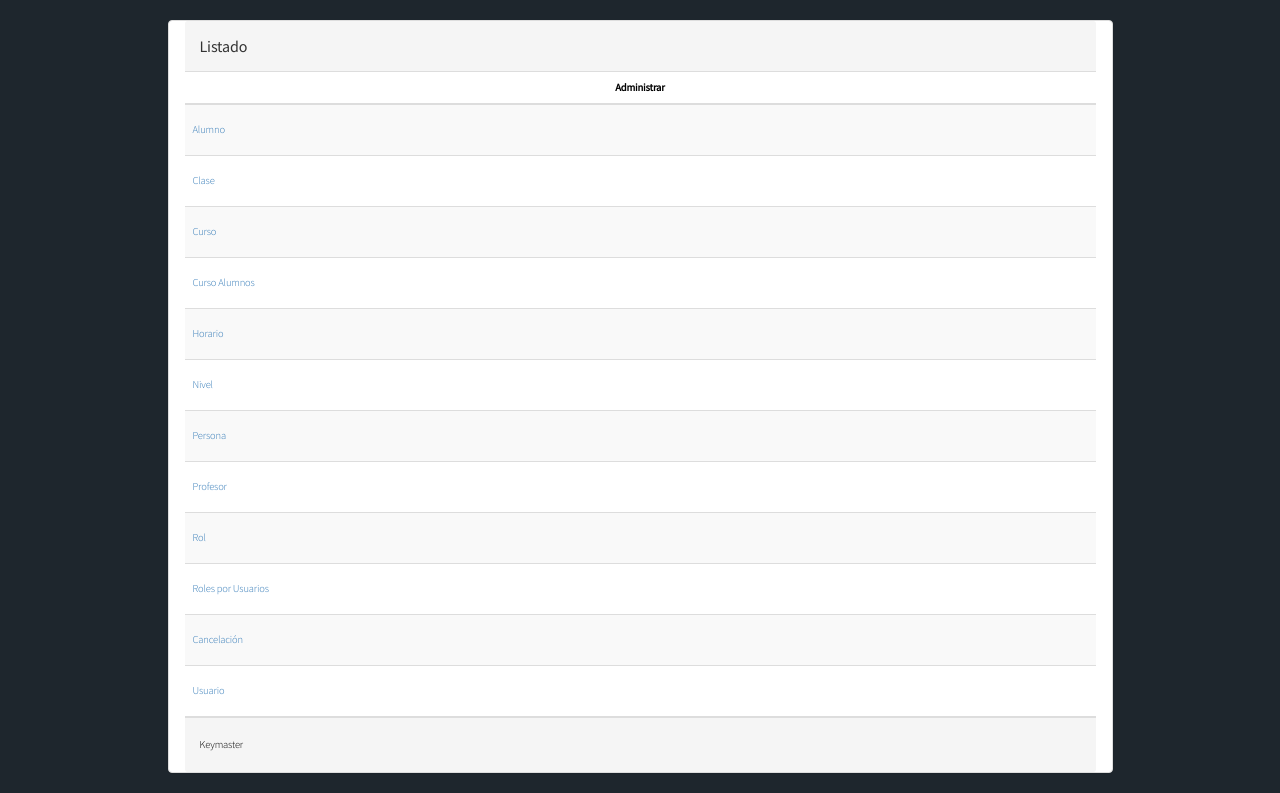
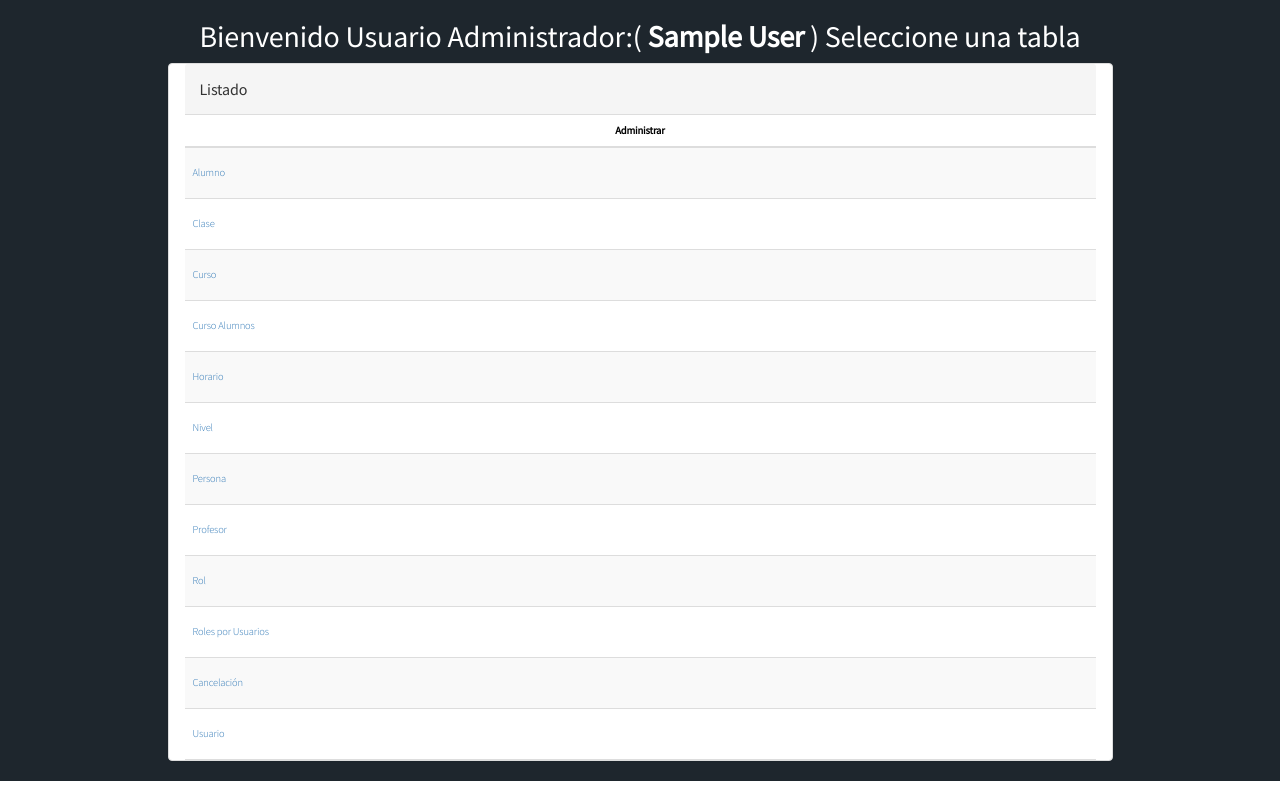
Before and after one commit to natecordova/keyMaster, a PHP site: page /pages/vistaAdmin.php in a window 1280 px wide. Shown: the part 52-845 px from the top of the page. Run offline with PHP 8.4, Linux system fonts and the light colour scheme; the visitor is signed in with stand-in values (Sample User, id 1); some libraries are stand-ins or nearby versions.

Commit message:
Update vistaAdmin.php

```diff
--- a/pages/vistaAdmin.php
+++ b/pages/vistaAdmin.php
@@ -1,3 +1,7 @@
+<?php
+session_start();
+?>
+
 <!DOCTYPE html>
 <html lang="es">
 	<head>
@@ -8,8 +12,11 @@
     <!-- <link href="../css/main.css" rel='stylesheet' type='text/css'  >   -->
     <link href="../css/admin.css" rel='stylesheet' type='text/css'  >
     <link rel="stylesheet" type="text/css" href="../css/bootstrap.css">
+
+
 	</head>
 	<body>
+
 <nav class="navbar navbar-inverse">
           <div class="container-fluid">
             <div class="navbar-header">
@@ -27,9 +34,27 @@
             </div>
           </div>
         </nav>
-        <div>
 
-        </div>
+
+
+<?php
+echo "<h2 class='texcen'>Bienvenido Usuario Administrador:(  ";
+if (isset($_SESSION['MiSession'])) {
+ echo '<b>'.$_SESSION['MiSession']."</b> ) Seleccione una tabla </h2>";
+// echo '<p><a href="logout.php">Logout</a></p>';
+ /*
+  echo '<a href="usuarioAdmin.php">Administrar Usuarios</a></p>';
+   echo '<a href="rolAdmin.php">Administrar Roles</a></p>';
+   echo '<a href="tipo_cancelacionAdmin.php">Administrar Tipo de Cancelacion</a></p>';
+   echo '<a href="nivelAdmin.php">Administrar Niveles</a></p>';
+   echo '<a href="horarioAdmin.php">Administrar Horarios</a></p>';
+   echo '<a href="claseAdmin.php">Administrar Clases</a></p>';
+   echo '<a href="alumnoAdmin.php">Administrar Alumnos</a></p>';
+   */
+
+   ?>
+
+
  <div class="container">
             <div class="row">
                 <div class="col-md-10 col-md-offset-1">
@@ -65,17 +90,25 @@
                                 </tbody>
                             </table>
                         </div>
-                        <div class="panel-footer">
-                            <div class="row">
-                                <div class="col col-xs-4">Keymaster
-                                </div>
-                            </div>
-                        </div>
-                    </div>
-                </div>
-            </div>
-        </div>
-        <script src="https://ajax.googleapis.com/ajax/libs/jquery/1.12.4/jquery.min.js"></script>
-        <script src="bootstrap/js/bootstrap.min.js"></script>
+
+
+   <?php
+
+
+
+
+
+}else{
+ echo '<p><a href="login.php">Login</a></p>';
+
+}
+?>
+
+
+
+
+
+
+
 </body>
 </html>
```
Lines whose indentation alone changed are shown as unchanged.
